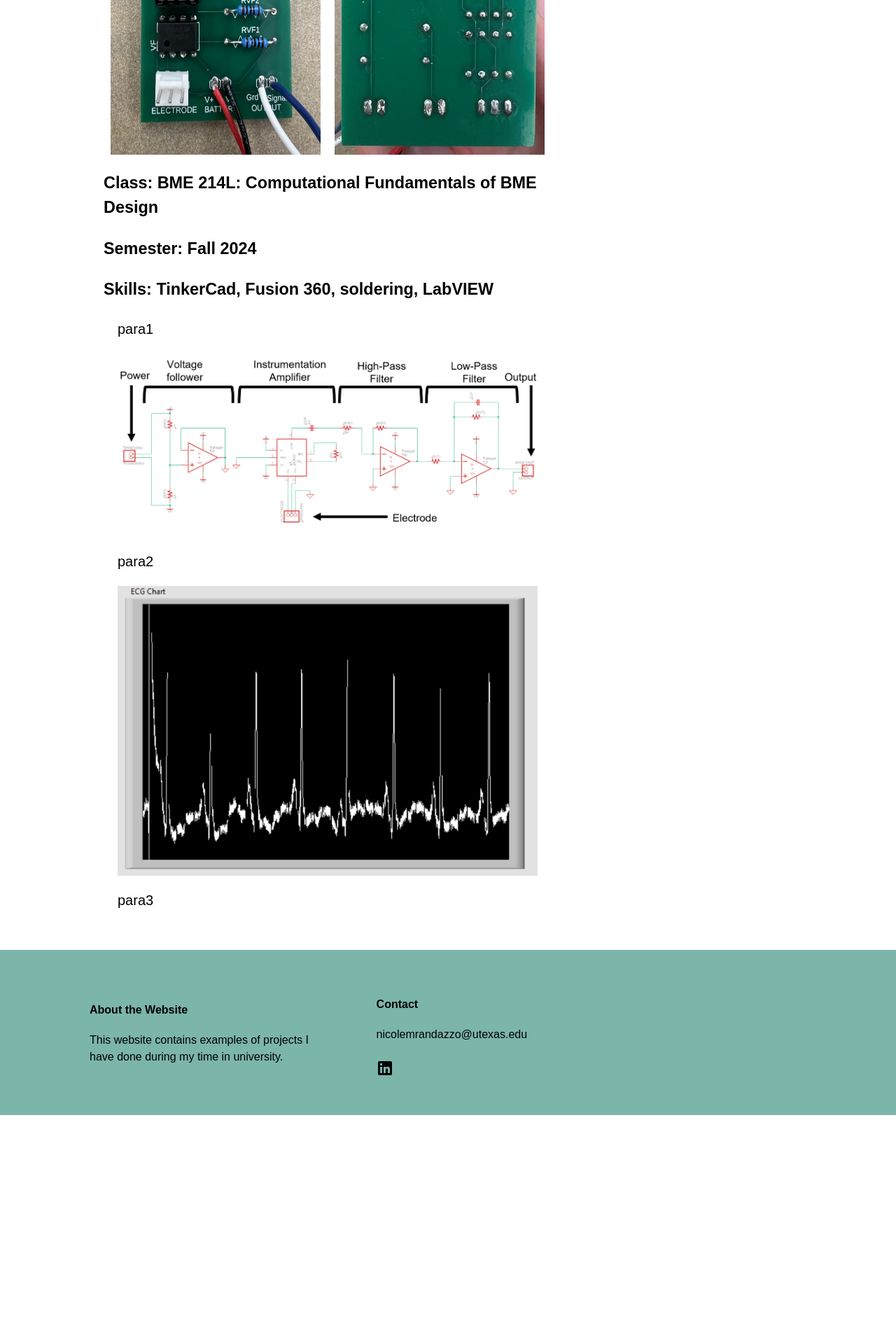
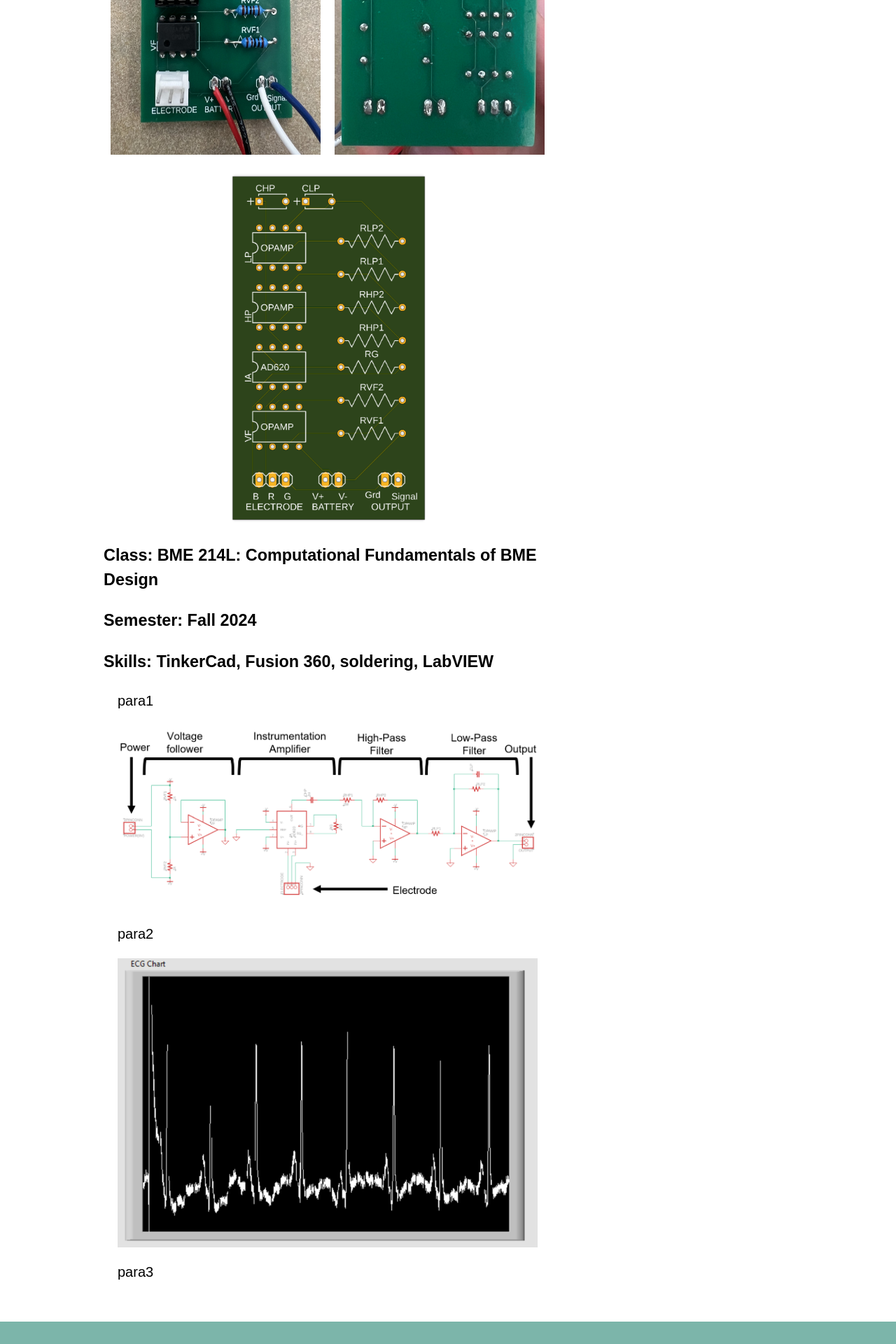
Before and after one commit to NicoleMRandazzo/nicolemrandazzo.github.io, a Jekyll site: the page built from _products/Screenplay-template-for-Apple-Pages-Warner-Brothers.md, in a window 1280 px wide. Shown: the part 676-2596 px from the top of the page at 70% size. Built offline with Jekyll 4.4.1, drawn with Linux system fonts in a browser that asks for light colours; before the commit the page ends 2269 px from its top, so only the background shows below that.

Commit message:
Update Screenplay-template-for-Apple-Pages-Warner-Brothers.md

```diff
--- a/_products/Screenplay-template-for-Apple-Pages-Warner-Brothers.md
+++ b/_products/Screenplay-template-for-Apple-Pages-Warner-Brothers.md
@@ -11,6 +11,7 @@ image: /images/templates/screenplay/CircuitMain.jpg
   <div style="display: flex; justify-content: center; gap: 20px; flex-wrap: wrap; margin: 20px 0;">
     <img src="{{site.baseurl}}/images/templates/screenplay/CircuitMain.jpg" style="width: 300px; height: auto;" />
     <img src="{{site.baseurl}}/images/templates/c6.png" style="width: 300px; height: auto;" />
+    <img src="{{site.baseurl}}/images/templates/c10.png" style="width: 300px; height: auto;" />
   </div>
   <h3>Class: BME 214L: Computational Fundamentals of BME Design</h3>
   <h3>Semester: Fall 2024</h3>
```
